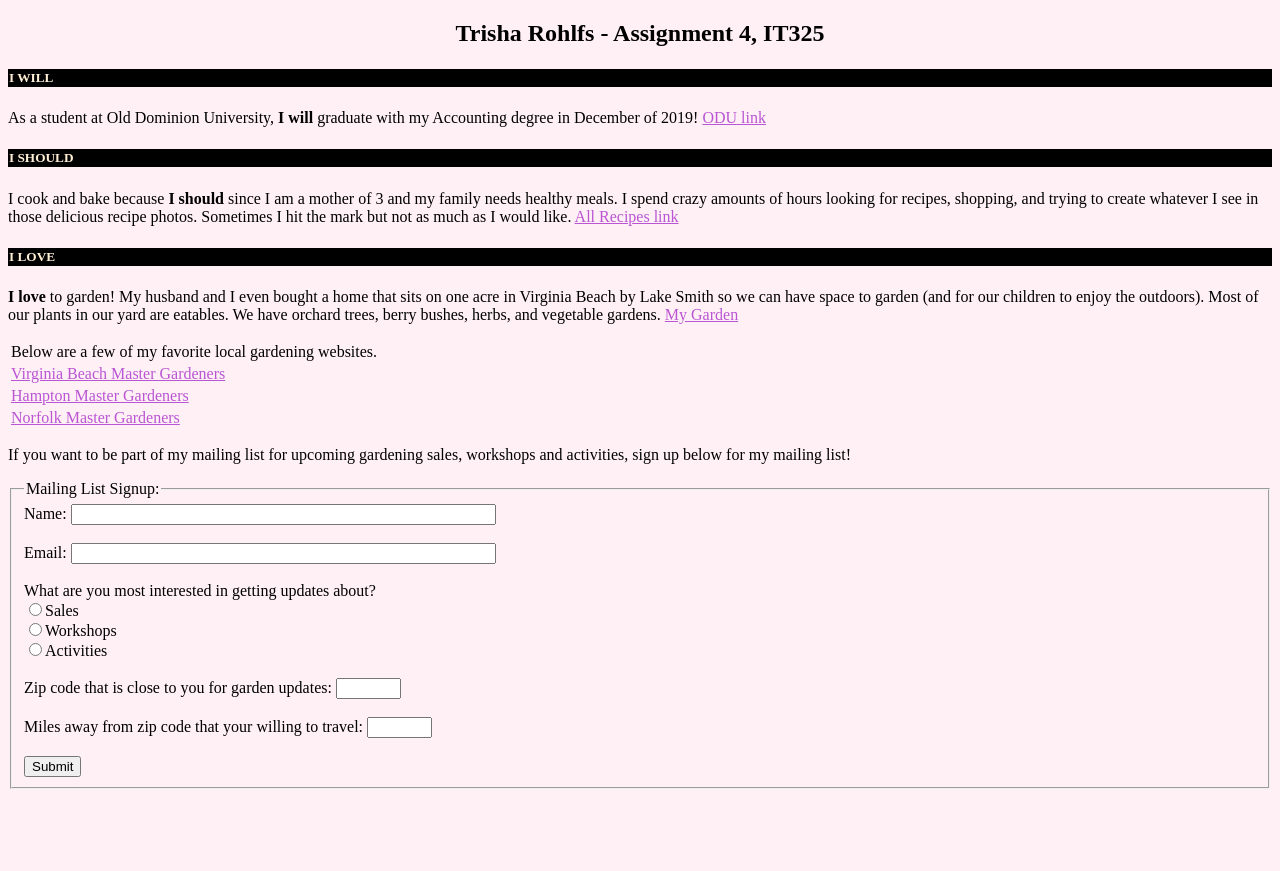
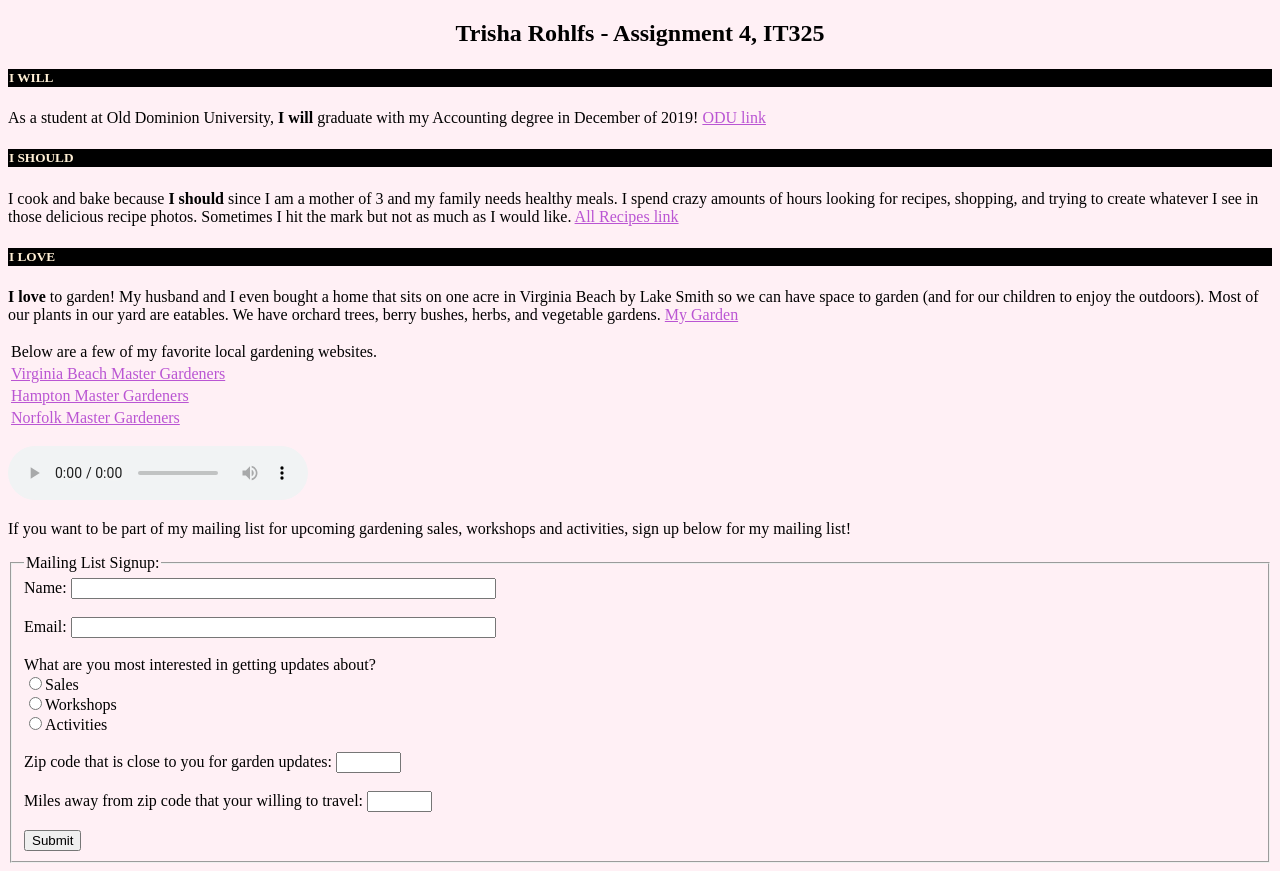
Before and after one commit to trohl001/IT325, a plain HTML site: page index.html in a window 1280 px wide. Before the commit the page ends 800 px from the top, so only its background shows below. Drawn offline with Linux system fonts and the light colour scheme.

Commit message:
Update index.html

```diff
--- a/index.html
+++ b/index.html
@@ -38,7 +38,10 @@ a:visited {
      <tr><td><a href="https://www.nmgv.org/">Norfolk Master Gardeners</a></td></tr>
   </table>
 </p>
-
+<audio controls>
+  <source src="2001-01-1650-abide-with-me-tis-eventide-vocal-and-instrumental-192k-eng.mp3" type="audio/mpeg">
+Your browser does not support the audio element.
+</audio>
 <p>If you want to be part of my mailing list for upcoming gardening sales, workshops and activities, sign up below for my mailing list!</p>
 
 <form action="/action_page.php" target="_blank">
```
